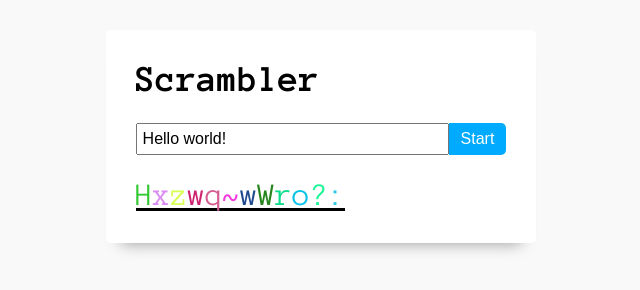
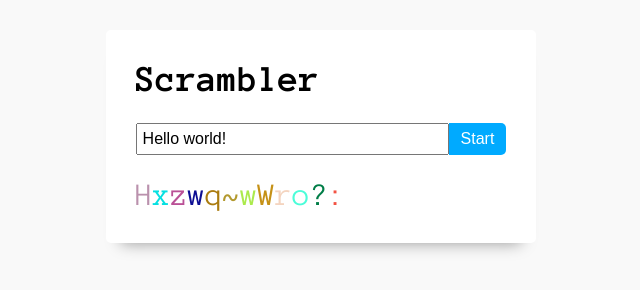
Before and after one commit to rolandjlevy/JS-word-scrambler, a plain HTML site: page index.html in a window 1280 px wide. Both pictures are taken after a click on the button "Start". Shown: the whole page, without its empty margins (319-959 px from the left). Drawn offline with Linux system fonts and the light colour scheme.

Commit message:
Fixed issue with replacing space with white underscore

```diff
--- a/script.js
+++ b/script.js
@@ -17,7 +17,8 @@ const generate = (message) => {
     display = display.map((letter, i) => {
       if (!letter.complete) {
         letter.char = getRandomChar();
-        letter.col = randomHex();
+        letter.col = letter.char === '_' ? 'FFFFFF' : randomHex();
+        console.log({char: letter.char, col: letter.col})
         letter.complete = letter.char === message[i];
       }
       return {...letter};
--- a/style.css
+++ b/style.css
@@ -66,6 +66,6 @@ h3, h4 {
 
 .scrambler {
   text-decoration: none;
-  box-shadow: inset 0 -3px 0 black;
-	padding-bottom: -3px;
+  /* box-shadow: inset 0 -3px 0 black;
+	padding-bottom: -3px; */
 }
```
